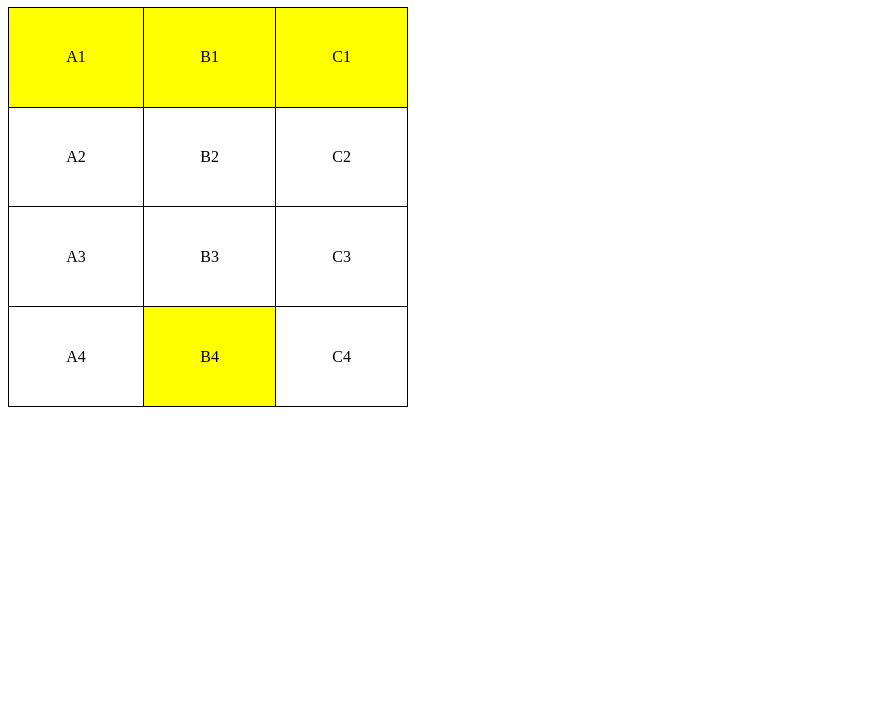
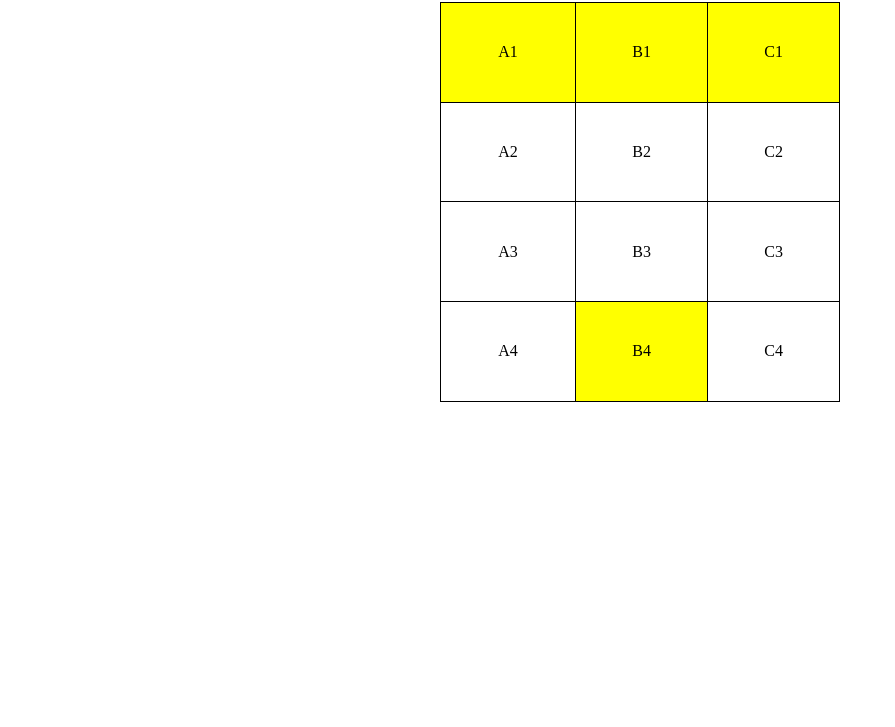
Before and after one commit to RenanLamorim/Modulo-3, a plain HTML site: page Exercicios-de-tabelas/tabela001.html in a window 1280 px wide. Shown: the part 73-800 px from the top of the page, without its empty margins (0-895 px from the left). Drawn offline with Linux system fonts and the light colour scheme.

Commit message:
Flex box

```diff
--- a/Exercicios-de-tabelas/tabela001.html
+++ b/Exercicios-de-tabelas/tabela001.html
@@ -22,9 +22,15 @@ background-color:  yellow;
        .tdb4{
         background-color:  yellow;
        }
+       section{
+        display: flex;
+        flex-direction: column;
+        align-items: center;
+       }
     </style>
 </head>
 <body>
+  <section>
     <h1 class="titulo">Primeira Tabela</h1>
     <table>
       <tr class="tr1">
@@ -48,5 +54,6 @@ background-color:  yellow;
           <td>C4</td>
         </tr>
     </table>
+  </section>
 </body>
 </html>
```
Lines whose indentation alone changed are shown as unchanged.
